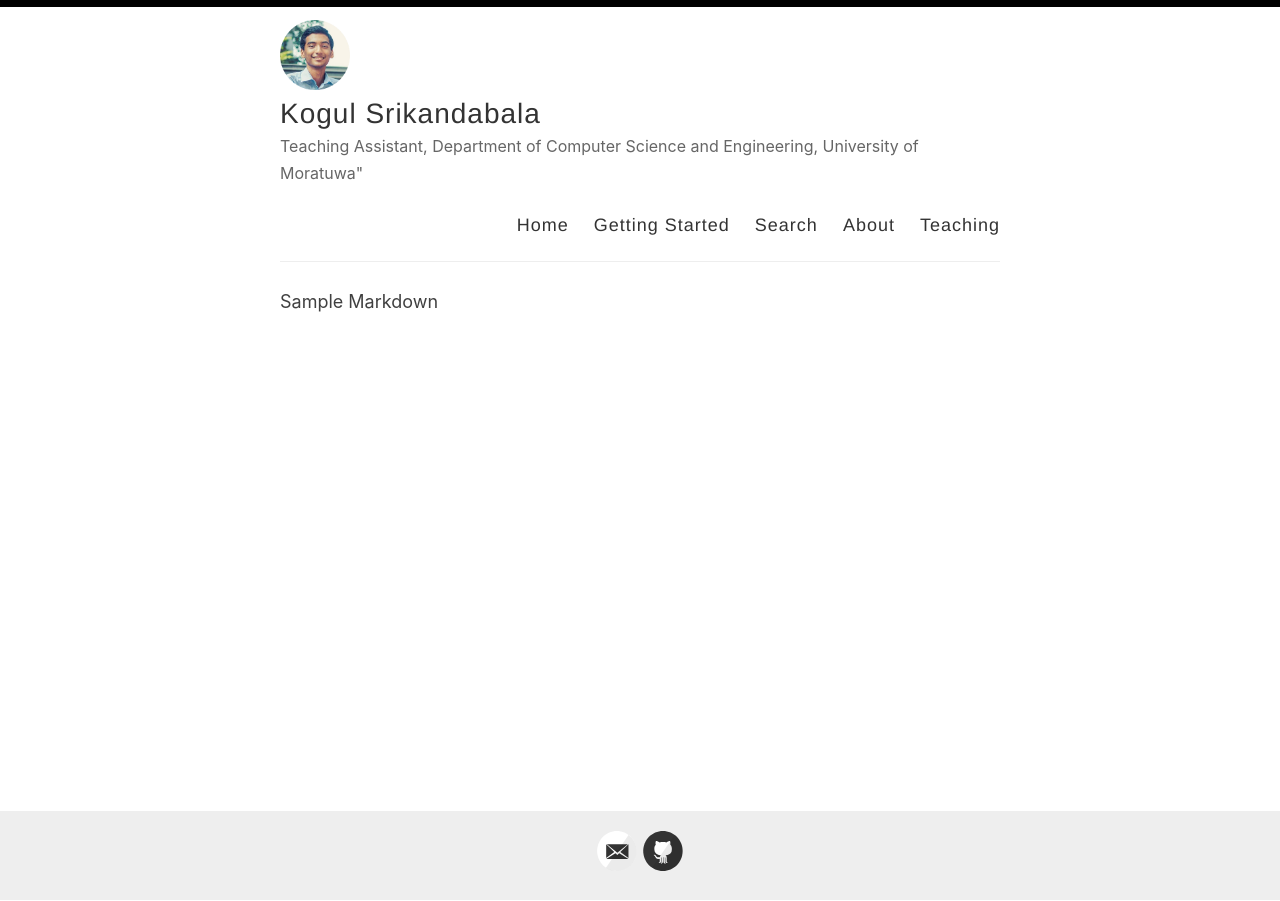
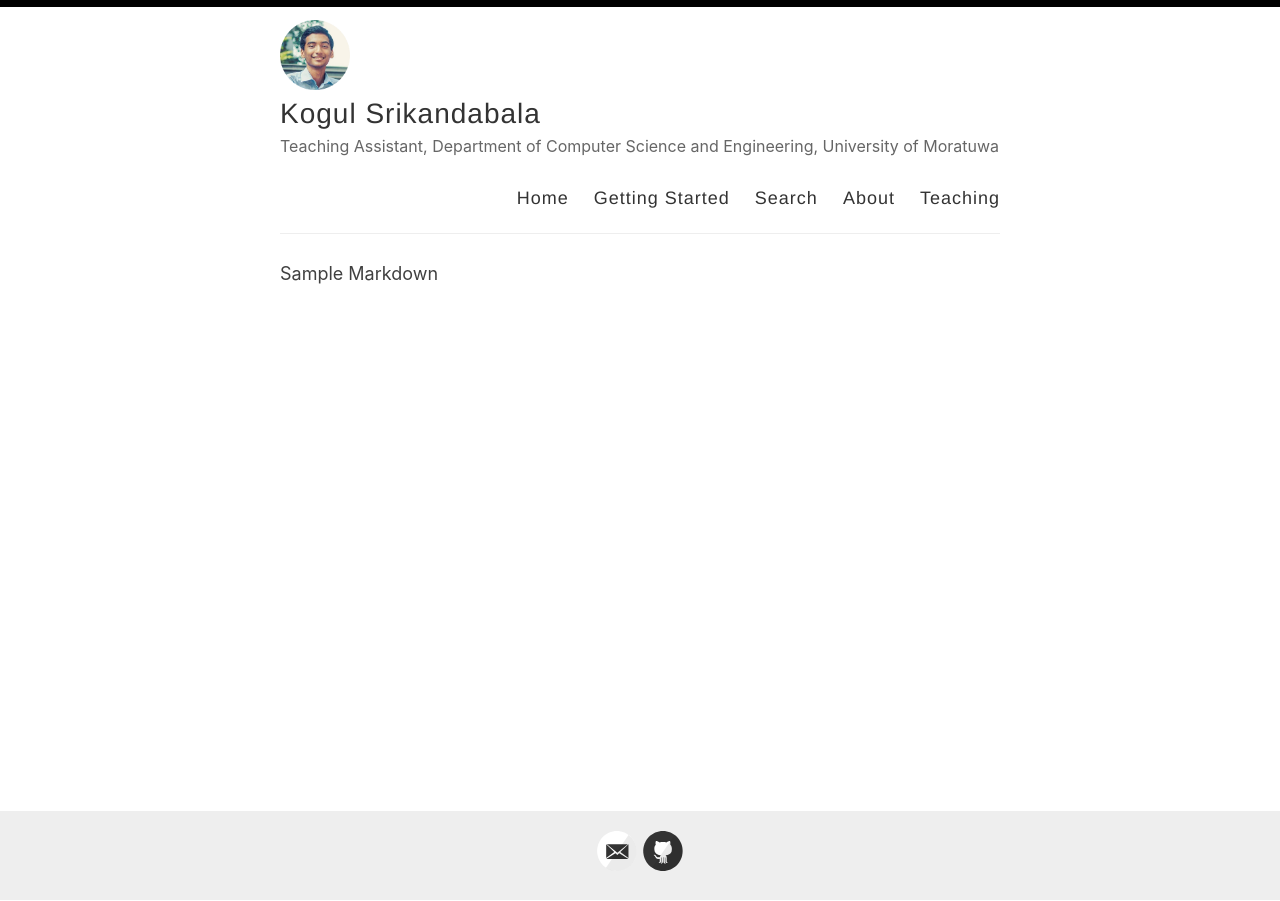
Before and after one commit to Skogul1997/Skogul1997.github.io, a Jekyll site: the page built from index.html, in a window 1280 px wide. Built offline with Jekyll 4.4.1, drawn with Linux system fonts in a browser that asks for light colours; the list of posts is cut into pages by our own code.

```diff
--- a/_config.yml
+++ b/_config.yml
@@ -11,7 +11,7 @@ author: Kogul Srikandabala
 # Short bio or description (displayed in the header)
 description: Teaching Assistant,
   Department of Computer Science and Engineering,
-  University of Moratuwa"
+  University of Moratuwa
 
 # URL of your avatar or profile pic (you could use your GitHub profile pic)
 avatar: /images/ProfilePic.png
```
